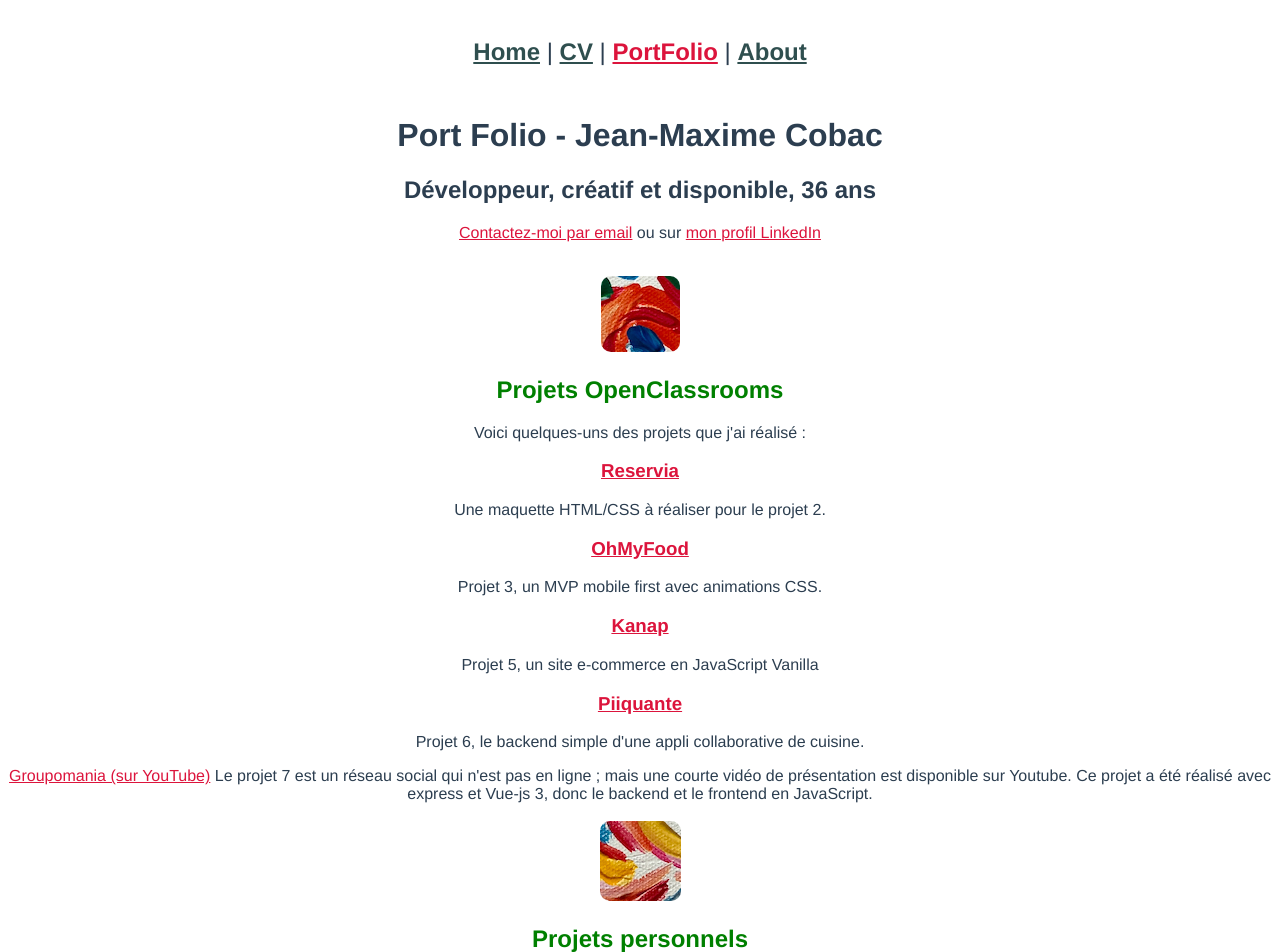
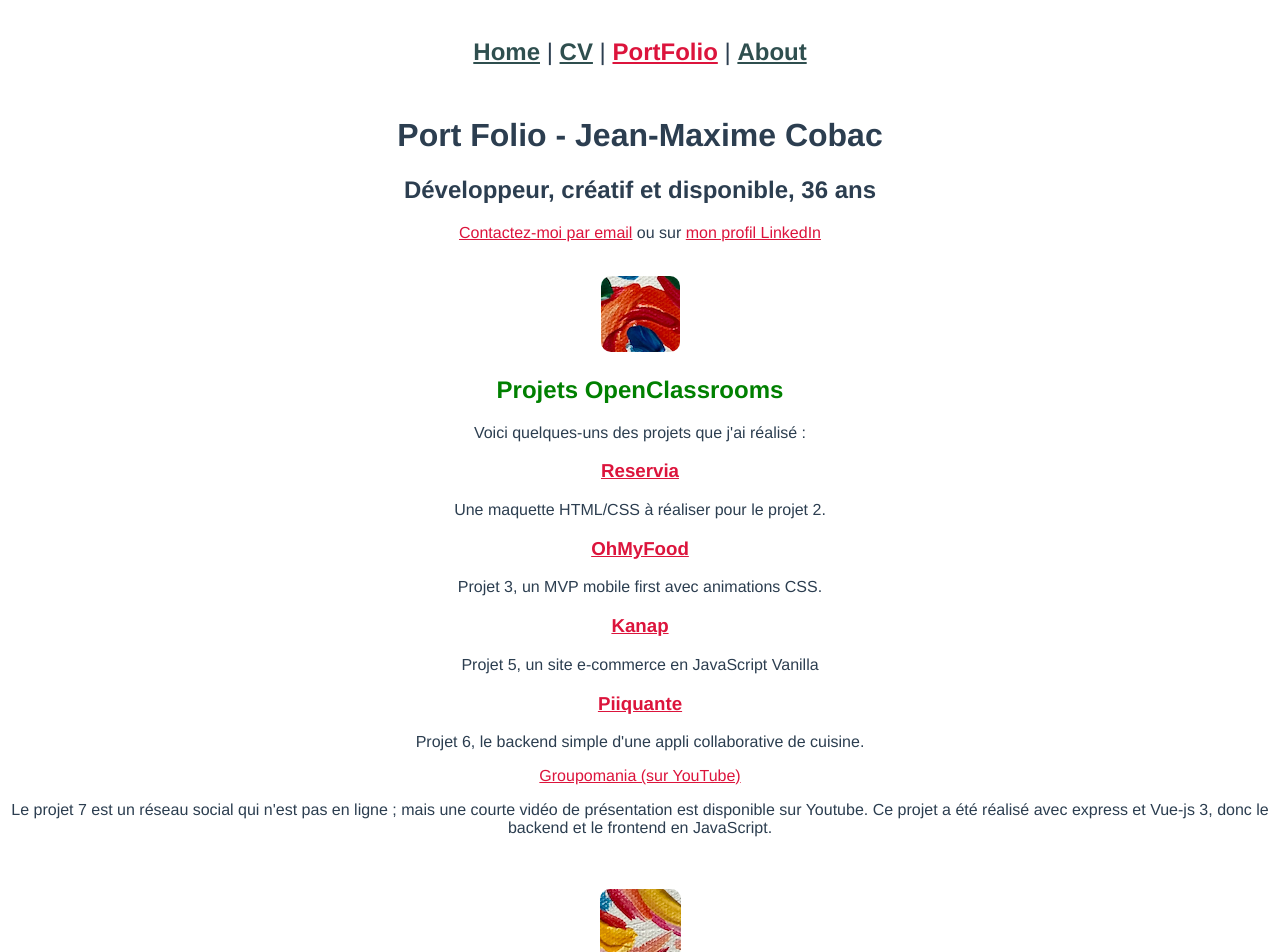
Before and after one commit to jmcob/jmax.dev, a Vue app: page /#/portfolio in a window 1280 px wide. Shown: the top 952 px of the page. Built offline with nearby package versions, Linux system fonts and the light colour scheme.

Commit message:
balise manquante

```diff
--- a/src/views/PortFolioView.vue
+++ b/src/views/PortFolioView.vue
@@ -19,9 +19,11 @@
   <h3><router-link to="/piiquante">Piiquante</router-link></h3>
   <p>Projet 6, le backend simple d'une appli collaborative de cuisine.</p>
   <a href="https://youtu.be/kJFM3wjZt8w">Groupomania (sur YouTube)</a>
-  Le projet 7 est un réseau social qui n'est pas en ligne ; mais une courte
-  vidéo de présentation est disponible sur Youtube. Ce projet a été réalisé avec
-  express et Vue-js 3, donc le backend et le frontend en JavaScript.
+  <p>
+    Le projet 7 est un réseau social qui n'est pas en ligne ; mais une courte
+    vidéo de présentation est disponible sur Youtube. Ce projet a été réalisé
+    avec express et Vue-js 3, donc le backend et le frontend en JavaScript.
+  </p>
   <br />
   <br />
   <img alt="Port Folio premier logo" src="../assets/PF2.png" />
```
